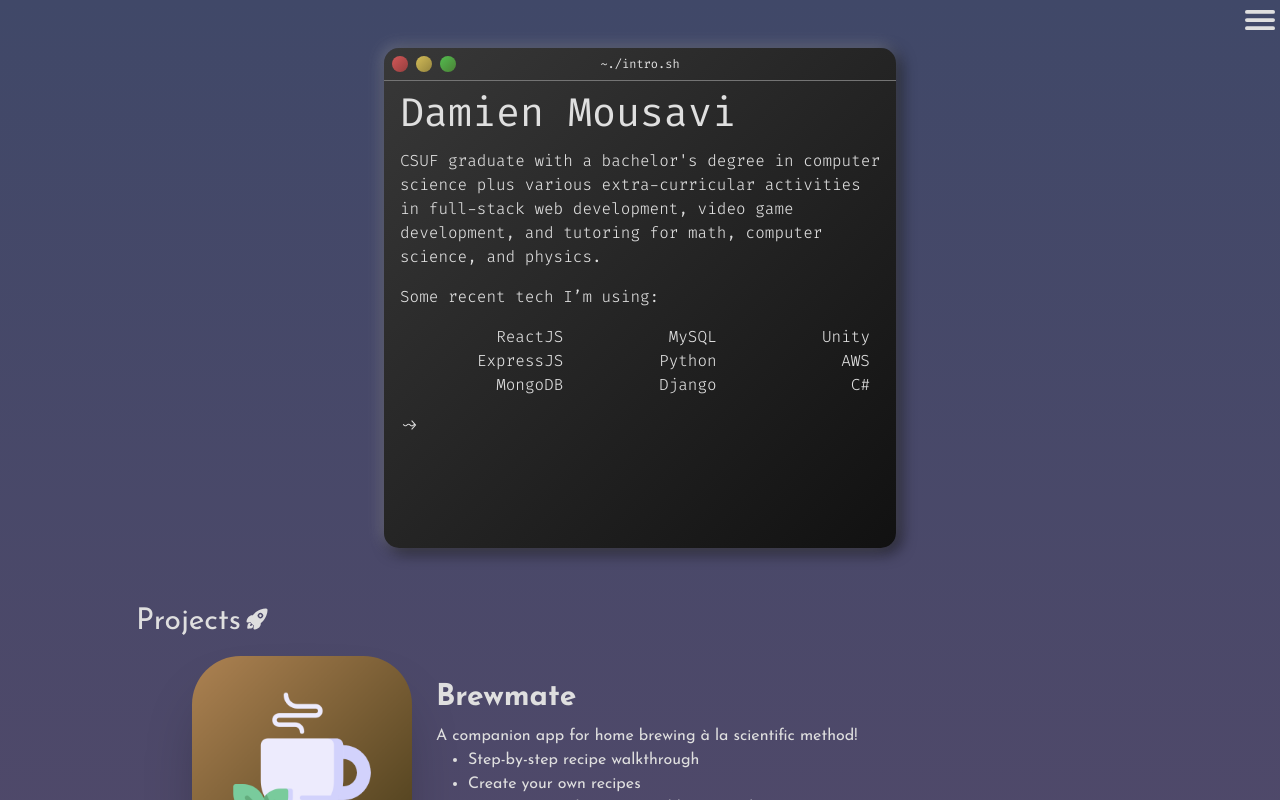
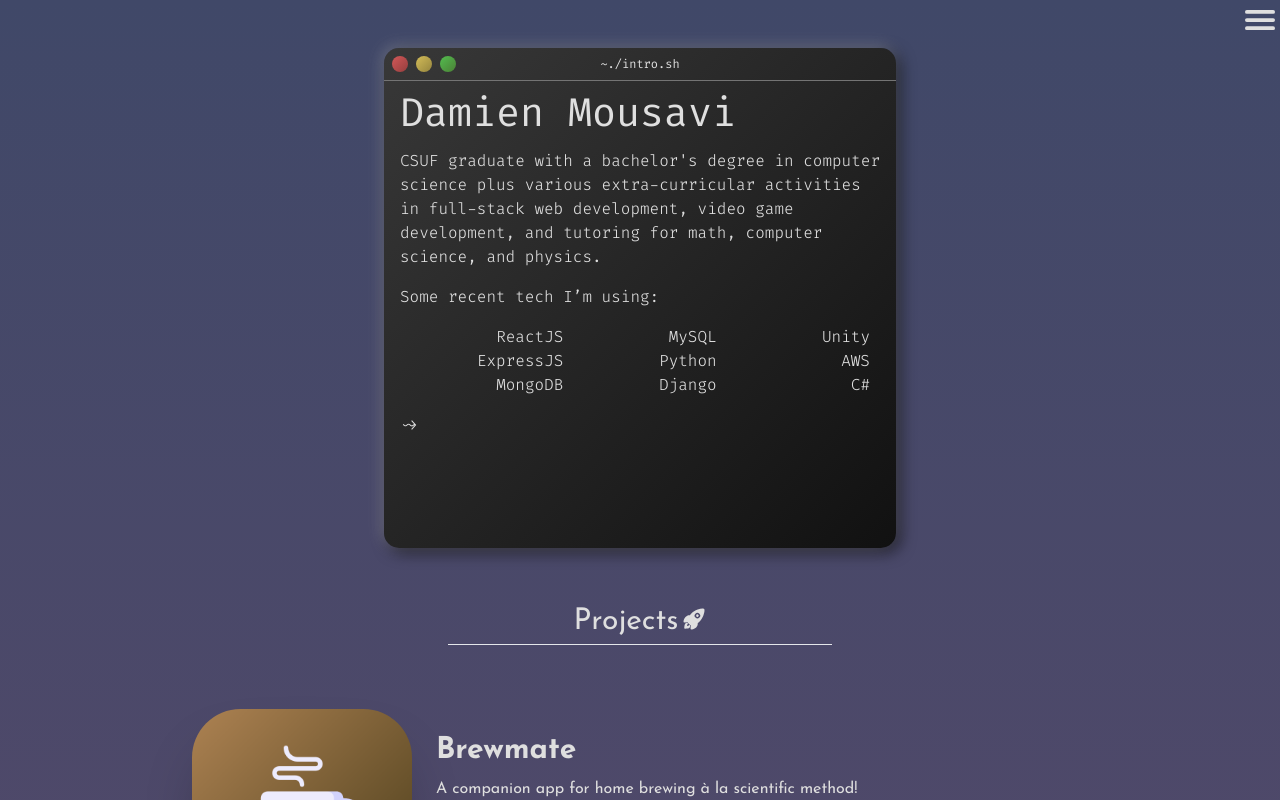
Before and after one commit to DamienSaavi/damiensaavi.github.io, a React (Create React App) app: page / in a window 1280 px wide. Shown: the top 800 px of the page. Built offline with nearby package versions, Linux system fonts and the light colour scheme.

Commit message:
added navbar

```diff
--- a/package.json
+++ b/package.json
@@ -46,9 +46,9 @@
     ]
   },
   "devDependencies": {
-    "@tailwindcss/postcss7-compat": "^2.0.4",
+    "@tailwindcss/postcss7-compat": "^2.1.0",
     "autoprefixer": "^9.8.6",
     "postcss": "^7.0.35",
-    "tailwindcss": "npm:@tailwindcss/postcss7-compat@^2.0.4"
+    "tailwindcss": "npm:@tailwindcss/postcss7-compat@^2.1.0"
   }
 }
--- a/src/App.js
+++ b/src/App.js
@@ -133,7 +133,8 @@ function App() {
         </div>
       </div>
       <div class='projects-container relative container mx-auto max-w-5xl p-2'>
-        <h1 className='mb-4 text-3xl flex text-main'>Projects<IoRocket className='ml-1 w-6' /></h1>
+        <h1 className='text-3xl flex justify-center text-main'>Projects<IoRocket className='ml-1 w-6' /></h1>
+        <hr className='mt-1 mb-16 w-96 mx-auto'/>
 
         <div class='project-billboard w-full flex flex-col mx-auto max-w-4xl sm:flex-row gap-2'>
           <div className='project-image-container w-full z-10 px-16 sm:p-0 sm:w-1/3'>
```
Also changed, not shown: 1 other file (tests, documents, lock files or other folders).
